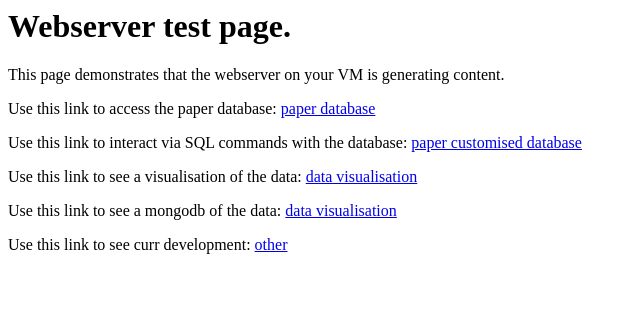
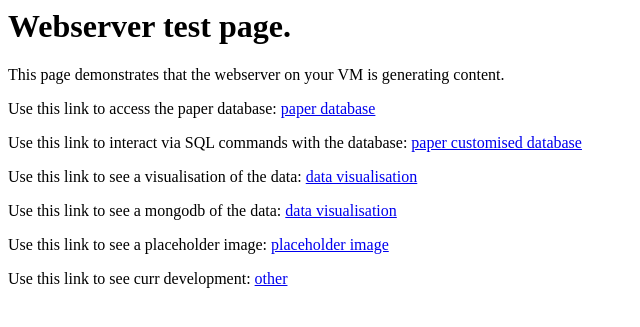
Before and after one commit to hadwi537/HealthSciHelper, a PHP site: page / in a window 1280 px wide. Shown: the top 327 px of the page, without its empty margins (0-640 px from the left). Run offline with PHP 8.4, Linux system fonts and the light colour scheme.

Commit message:
set db to lsiten on all ports and set web image

```diff
--- a/www/index.php
+++ b/www/index.php
@@ -48,6 +48,13 @@ th, td {
   </a>
 </p>
 
+<p>
+  Use this link to see a placeholder image:
+  <a href="pic.html">
+    placeholder image
+  </a>
+</p>
+
 
 <p>
   Use this link to see curr development:
--- /dev/null
+++ b/www/pic.html
@@ -0,0 +1,6 @@
+<!DOCTYPE html>
+<html>
+
+    <img src="graph.png" alt="Placeholder">
+
+</html>
```
Also changed, not shown: www/graph.png (renamed from visualise/graph.png), 5 other files.
